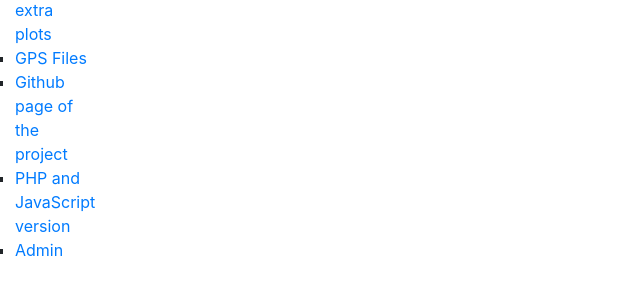
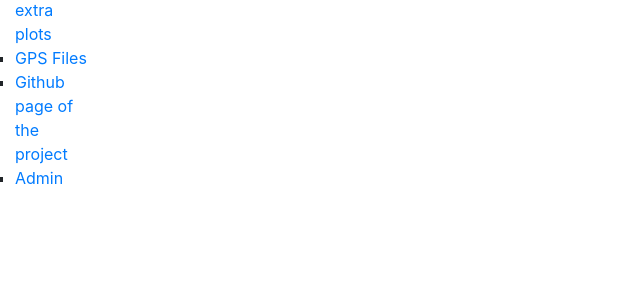
Before and after one commit to ronnyerrmann/cycle_logging, a Django app: template cycle_django/cycle/templates/index.html in a window 1280 px wide. Shown: the part 310-610 px from the top of the page, without its empty margins (0-640 px from the left). Run offline with Django 3.2, Linux system fonts and the light colour scheme; the template is opened without the code that fills it, so the values that code supplies are empty.

Commit message:
Remove link to not-anymore running PHP and Javascript version

```diff
--- a/cycle_django/cycle/templates/base_generic.html
+++ b/cycle_django/cycle/templates/base_generic.html
@@ -26,7 +26,6 @@
           <li><a href="{% url 'cycle_extra_plots' %}">Daily cycle: extra plots</a></li>
           <li><a href="{% url 'gps_data' %}">GPS Files</a></li>
           <li><a href="https://github.com/ronnyerrmann/cycle_logging">Github page of the project</a></li>
-          <li><a href="http://ronnyerrmann.ddns.net:80/">PHP and JavaScript version</a></li>
           {% if user.is_authenticated %}
             <li><a href="{% url 'add_places_admin' %}">GPS Places</a></li>
           {% endif %}
```
